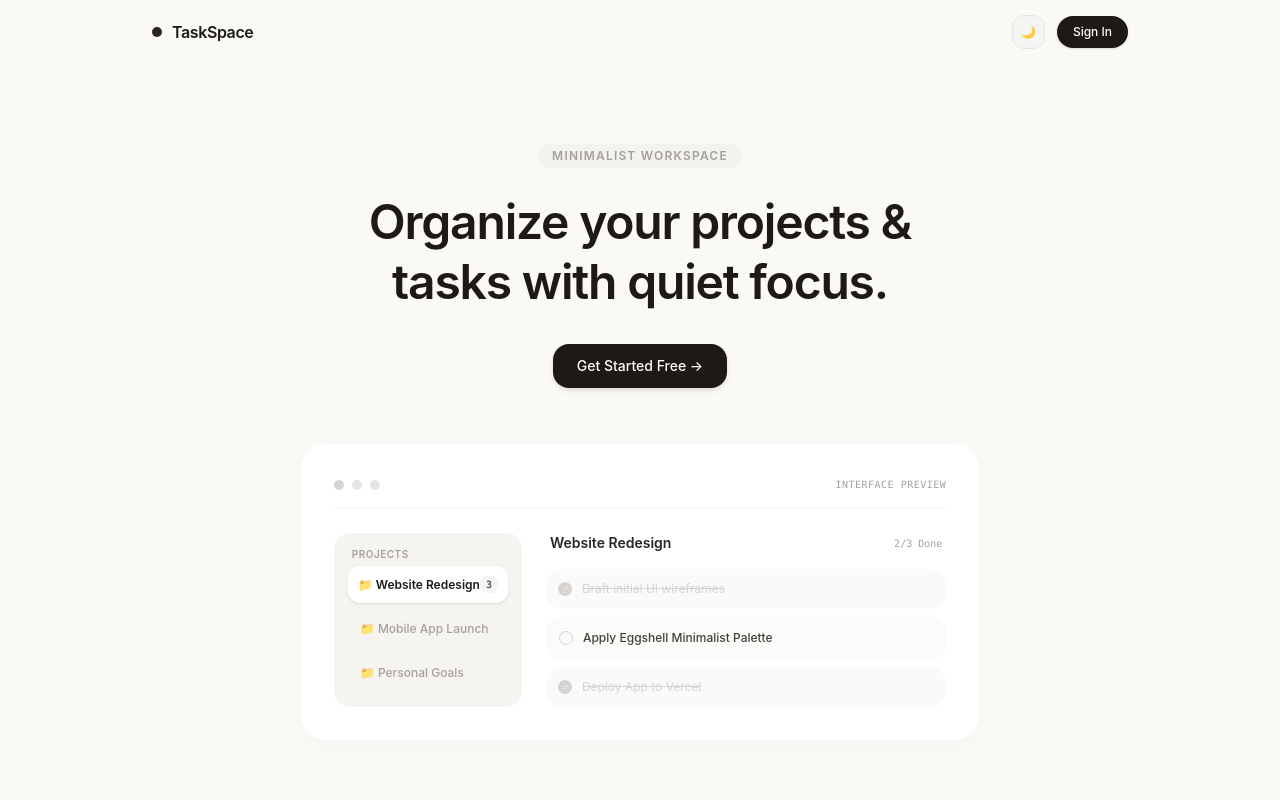
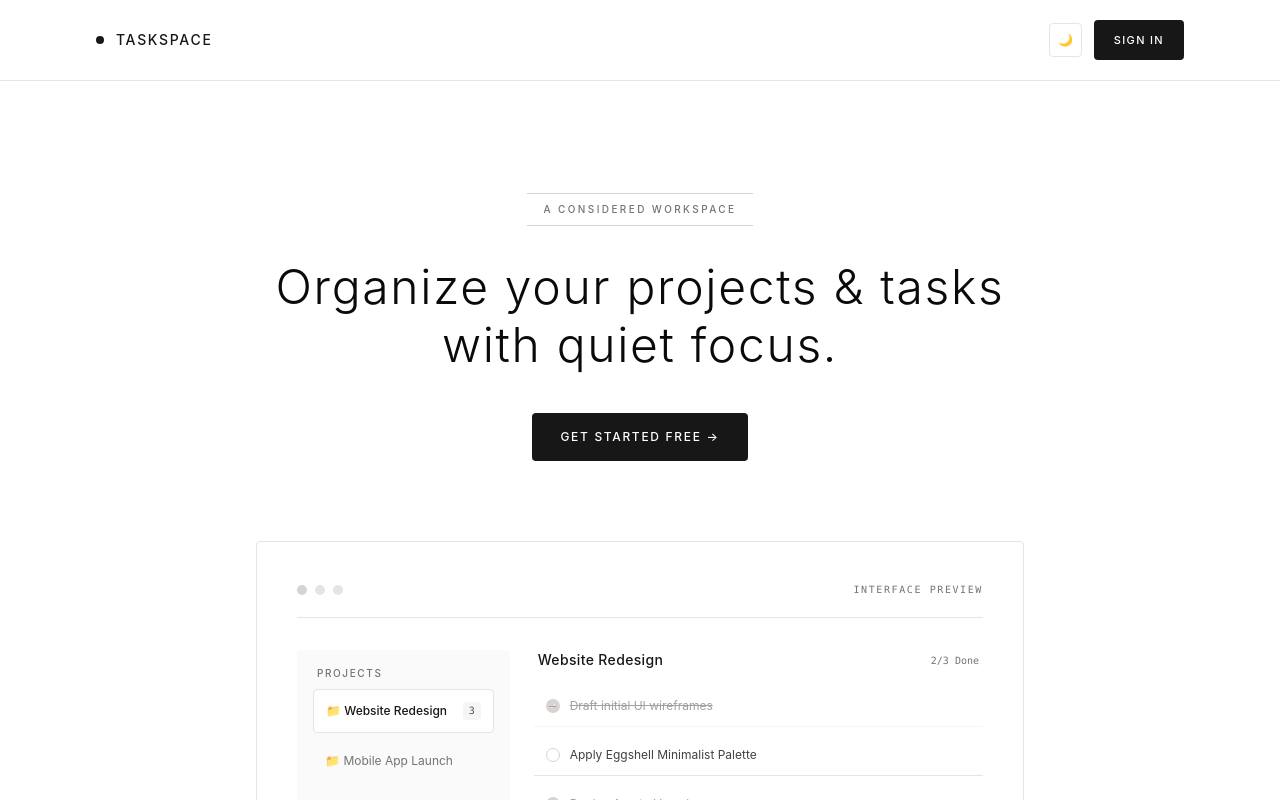
Before and after one commit to Mhadekbokbeak/Project_Management_system, a React app in the folder frontend/: page / in a window 1280 px wide. Shown: the top 800 px of the page. Built offline with nearby package versions, Linux system fonts and the light colour scheme; no server answers; the HTML template or start-up script is replaced by a standard one.

Commit message:
update change theme UI

```diff
--- a/frontend/src/components/DarkModeToggle.jsx
+++ b/frontend/src/components/DarkModeToggle.jsx
@@ -18,7 +18,7 @@ export default function DarkModeToggle() {
 
 
     return (
-        <button onClick={() => setIsDark(!isDark)} className="p-2 rounded-xl bg-stone-100 dark:bg-stone-800 text-stone-600 dark:text-stone-300 hover:bg-stone-200 dark:hover:bg-stone-700 transition-all text-xs flex items-center gap-2 border border-stone-200 dark:border-stone-700"
+        <button onClick={() => setIsDark(!isDark)} className="p-2 rounded-sm bg-white dark:bg-neutral-900 text-neutral-600 dark:text-neutral-300 hover:bg-neutral-100 dark:hover:bg-neutral-800 transition-colors text-xs flex items-center gap-2 border border-neutral-200 dark:border-neutral-700"
             aria-label="Toggle Theme">
                 {isDark ? "☀️" :"🌙"}
         </button>
--- a/frontend/src/index.css
+++ b/frontend/src/index.css
@@ -1,3 +1,26 @@
 @import "tailwindcss";
 
 @custom-variant dark (&:where(.dark, .dark *));
+
+:root {
+  font-family: Inter, "Helvetica Neue", Arial, sans-serif;
+  font-synthesis: none;
+  text-rendering: optimizeLegibility;
+  -webkit-font-smoothing: antialiased;
+  -moz-osx-font-smoothing: grayscale;
+}
+
+body {
+  min-width: 320px;
+  margin: 0;
+  background: #fff;
+}
+
+button {
+  cursor: pointer;
+}
+
+::selection {
+  background: #e5e5e5;
+  color: #171717;
+}
--- a/frontend/src/pages/LandingPage.jsx
+++ b/frontend/src/pages/LandingPage.jsx
@@ -14,14 +14,14 @@ export default function LandingPage() {
   };
 
   return (
-    <div className="min-h-screen bg-[#FAF9F6] dark:bg-stone-950 text-stone-800 dark:text-stone-100 font-sans antialiased selection:bg-stone-200 dark:selection:bg-stone-800 flex flex-col transition-colors duration-300">
+    <div className="min-h-screen bg-white dark:bg-neutral-950 text-neutral-700 dark:text-neutral-200 font-sans antialiased selection:bg-neutral-200 dark:selection:bg-neutral-800 flex flex-col transition-colors duration-300">
 
       {/* Top Navigation Bar */}
-      <header className="sticky top-0 z-20 bg-[#FAF9F6]/80 dark:bg-stone-950/80 backdrop-blur-md transition-colors duration-300">
-        <div className="max-w-5xl mx-auto px-4 sm:px-6 h-16 flex items-center justify-between">
-          <div className="flex items-center space-x-2.5">
-            <span className="w-2.5 h-2.5 rounded-full bg-stone-800 dark:bg-stone-200"></span>
-            <span className="font-semibold text-stone-900 dark:text-stone-100 tracking-tight text-base">TaskSpace</span>
+      <header className="sticky top-0 z-20 bg-white/90 dark:bg-neutral-950/90 backdrop-blur-md border-b border-neutral-200 dark:border-neutral-800 transition-colors duration-300">
+        <div className="max-w-6xl mx-auto px-5 sm:px-8 h-20 flex items-center justify-between">
+          <div className="flex items-center space-x-3">
+            <span className="w-2 h-2 rounded-full bg-neutral-900 dark:bg-neutral-100"></span>
+            <span className="font-medium text-neutral-900 dark:text-neutral-100 tracking-[0.12em] text-sm uppercase">TaskSpace</span>
           </div>
 
           {/* กลุ่มปุ่มฝั่งขวา: DarkModeToggle + Action Button */}
@@ -29,7 +29,7 @@ export default function LandingPage() {
             <DarkModeToggle />
             <button
               onClick={() => navigate(token ? "/dashboard" : "/login")}
-              className="bg-stone-900 hover:bg-stone-800 dark:bg-stone-100 dark:hover:bg-stone-200 text-white dark:text-stone-900 text-xs font-medium px-4 py-2 rounded-2xl transition-all shadow-sm"
+              className="bg-neutral-900 hover:bg-neutral-700 dark:bg-neutral-100 dark:hover:bg-neutral-300 text-white dark:text-neutral-900 text-[11px] font-medium uppercase tracking-[0.12em] px-5 py-3 rounded-sm transition-colors"
             >
               {token ? "Go to Workspace" : "Sign In"}
             </button>
@@ -38,74 +38,74 @@ export default function LandingPage() {
       </header>
 
       {/* Main Hero & Preview Area */}
-      <main className="flex-1 max-w-5xl mx-auto px-4 sm:px-6 py-12 sm:py-20 flex flex-col items-center text-center">
+      <main className="flex-1 max-w-6xl mx-auto px-5 sm:px-8 py-20 sm:py-28 flex flex-col items-center text-center">
         {/* Badge */}
-        <span className="text-[10px] sm:text-xs uppercase tracking-widest text-stone-400 dark:text-stone-400 font-semibold bg-stone-200/40 dark:bg-stone-800/50 px-3.5 py-1 rounded-full mb-6">
-          Minimalist Workspace
+        <span className="text-[10px] uppercase tracking-[0.24em] text-neutral-500 dark:text-neutral-400 font-medium border-y border-neutral-300 dark:border-neutral-700 px-4 py-2 mb-8">
+          A considered workspace
         </span>
 
         {/* Hero Heading */}
-        <h1 className="text-3xl sm:text-5xl font-semibold text-stone-900 dark:text-stone-100 tracking-tight leading-tight max-w-2xl">
+        <h1 className="text-3xl sm:text-5xl font-light text-neutral-950 dark:text-neutral-50 tracking-[0.035em] leading-[1.2] max-w-3xl">
           Organize your projects & tasks with quiet focus.
         </h1>
 
 
 
         {/* CTA Button */}
-        <div className="mt-8">
+        <div className="mt-10">
           <button
             onClick={handleGetStarted}
-            className="bg-stone-900 hover:bg-stone-800 dark:bg-stone-100 dark:hover:bg-stone-200 text-white dark:text-stone-900 text-xs sm:text-sm font-medium px-6 py-3 rounded-2xl transition-all shadow-md shadow-stone-900/10 hover:scale-[1.02]"
+            className="bg-neutral-900 hover:bg-neutral-700 dark:bg-neutral-100 dark:hover:bg-neutral-300 text-white dark:text-neutral-900 text-[11px] sm:text-xs font-medium uppercase tracking-[0.14em] px-7 py-4 rounded-sm transition-colors"
           >
             {token ? "Open Workspace →" : "Get Started Free →"}
           </button>
         </div>
 
         {/* UI Mockup Preview Card */}
-        <div className="w-full max-w-3xl mt-14 bg-white dark:bg-stone-900 border border-transparent dark:border-stone-800/80 rounded-3xl p-6 sm:p-8 shadow-[0_8px_30px_-6px_rgba(0,0,0,0.03)] text-left transition-all">
-          <div className="flex items-center justify-between pb-4 mb-6 border-b border-stone-100 dark:border-stone-800">
+        <div className="w-full max-w-4xl mt-20 bg-white dark:bg-neutral-900 border border-neutral-200 dark:border-neutral-800 rounded-sm p-6 sm:p-10 text-left transition-colors">
+          <div className="flex items-center justify-between pb-5 mb-8 border-b border-neutral-200 dark:border-neutral-800">
             <div className="flex items-center space-x-2">
               <div className="w-2.5 h-2.5 rounded-full bg-stone-300 dark:bg-stone-700"></div>
               <div className="w-2.5 h-2.5 rounded-full bg-stone-200 dark:bg-stone-800"></div>
               <div className="w-2.5 h-2.5 rounded-full bg-stone-200 dark:bg-stone-800"></div>
             </div>
-            <span className="text-[10px] text-stone-400 font-mono uppercase tracking-wider">Interface Preview</span>
+            <span className="text-[10px] text-neutral-500 dark:text-neutral-400 font-mono uppercase tracking-[0.16em]">Interface Preview</span>
           </div>
 
           <div className="grid grid-cols-1 md:grid-cols-12 gap-6">
             {/* Mock Projects Sidebar */}
-            <div className="md:col-span-4 bg-[#F5F4F0] dark:bg-stone-950/60 p-3.5 rounded-2xl space-y-2">
-              <span className="text-[10px] font-semibold text-stone-400 uppercase tracking-wider block px-1 mb-1">Projects</span>
-              <div className="p-2.5 bg-white dark:bg-stone-800 rounded-xl text-xs font-semibold text-stone-900 dark:text-stone-100 shadow-sm flex justify-between items-center">
+            <div className="md:col-span-4 bg-neutral-50 dark:bg-neutral-950 p-4 rounded-sm space-y-2">
+              <span className="text-[10px] font-medium text-neutral-500 dark:text-neutral-400 uppercase tracking-[0.16em] block px-1 mb-2">Projects</span>
+              <div className="p-3 bg-white dark:bg-neutral-900 border border-neutral-200 dark:border-neutral-800 rounded-sm text-xs font-medium text-neutral-900 dark:text-neutral-100 flex justify-between items-center">
                 <span>📁 Website Redesign</span>
-                <span className="text-[10px] bg-stone-100 dark:bg-stone-700 text-stone-600 dark:text-stone-300 px-1.5 py-0.5 rounded-md font-mono">3</span>
+                <span className="text-[10px] bg-neutral-100 dark:bg-neutral-800 text-neutral-600 dark:text-neutral-300 px-1.5 py-0.5 rounded-sm font-mono">3</span>
               </div>
-              <div className="p-2.5 text-xs text-stone-400 font-medium px-3">📁 Mobile App Launch</div>
-              <div className="p-2.5 text-xs text-stone-400 font-medium px-3">📁 Personal Goals</div>
+              <div className="p-3 text-xs text-neutral-500 dark:text-neutral-400 font-normal">📁 Mobile App Launch</div>
+              <div className="p-3 text-xs text-neutral-500 dark:text-neutral-400 font-normal">📁 Personal Goals</div>
             </div>
 
             {/* Mock Workspace Tasks */}
             <div className="md:col-span-8 space-y-2">
               <div className="flex justify-between items-center pb-2 px-1">
-                <h3 className="text-sm font-semibold text-stone-800 dark:text-stone-200">Website Redesign</h3>
-                <span className="text-[10px] text-stone-400 font-mono">2/3 Done</span>
+                <h3 className="text-sm font-medium tracking-wide text-neutral-900 dark:text-neutral-100">Website Redesign</h3>
+                <span className="text-[10px] text-neutral-500 dark:text-neutral-400 font-mono">2/3 Done</span>
               </div>
 
-              <div className="flex items-center justify-between p-3 bg-[#FAFAFA] dark:bg-stone-950/40 rounded-2xl text-xs text-stone-300 dark:text-stone-600 line-through">
+              <div className="flex items-center justify-between p-3 border-b border-neutral-100 dark:border-neutral-800 text-xs text-neutral-400 dark:text-neutral-600 line-through">
                 <div className="flex items-center space-x-2.5">
                   <span className="w-3.5 h-3.5 rounded-full bg-stone-300 dark:bg-stone-700 flex items-center justify-center text-[8px] text-white dark:text-stone-900">✓</span>
                   <span>Draft initial UI wireframes</span>
                 </div>
               </div>
 
-              <div className="flex items-center justify-between p-3 bg-[#FBFBF9] dark:bg-stone-800/50 rounded-2xl text-xs text-stone-700 dark:text-stone-200 font-medium border border-stone-100/50 dark:border-stone-700/30">
+              <div className="flex items-center justify-between p-3 border-b border-neutral-200 dark:border-neutral-800 text-xs text-neutral-700 dark:text-neutral-200 font-normal">
                 <div className="flex items-center space-x-2.5">
                   <span className="w-3.5 h-3.5 rounded-full border border-stone-300 dark:border-stone-600"></span>
                   <span>Apply Eggshell Minimalist Palette</span>
                 </div>
               </div>
 
-              <div className="flex items-center justify-between p-3 bg-[#FAFAFA] dark:bg-stone-950/40 rounded-2xl text-xs text-stone-300 dark:text-stone-600 line-through">
+              <div className="flex items-center justify-between p-3 border-b border-neutral-100 dark:border-neutral-800 text-xs text-neutral-400 dark:text-neutral-600 line-through">
                 <div className="flex items-center space-x-2.5">
                   <span className="w-3.5 h-3.5 rounded-full bg-stone-300 dark:bg-stone-700 flex items-center justify-center text-[8px] text-white dark:text-stone-900">✓</span>
                   <span>Deploy App to Vercel</span>
@@ -119,8 +119,8 @@ export default function LandingPage() {
       </main>
 
       {/* Footer */}
-      <footer className="py-6 text-center text-[11px] text-stone-300 dark:text-stone-600">
-        TaskSpace — Modern Minimalist Task Management
+      <footer className="py-8 text-center text-[10px] uppercase tracking-[0.16em] text-neutral-500 dark:text-neutral-500">
+        TaskSpace — Project management, with room to think
       </footer>
     </div>
   );
```
Also changed, not shown: frontend/src/pages/Dashboard.jsx (+40 -40 lines), frontend/src/pages/Login.jsx (+13 -13 lines), frontend/src/pages/Register.jsx (+14 -14 lines).
